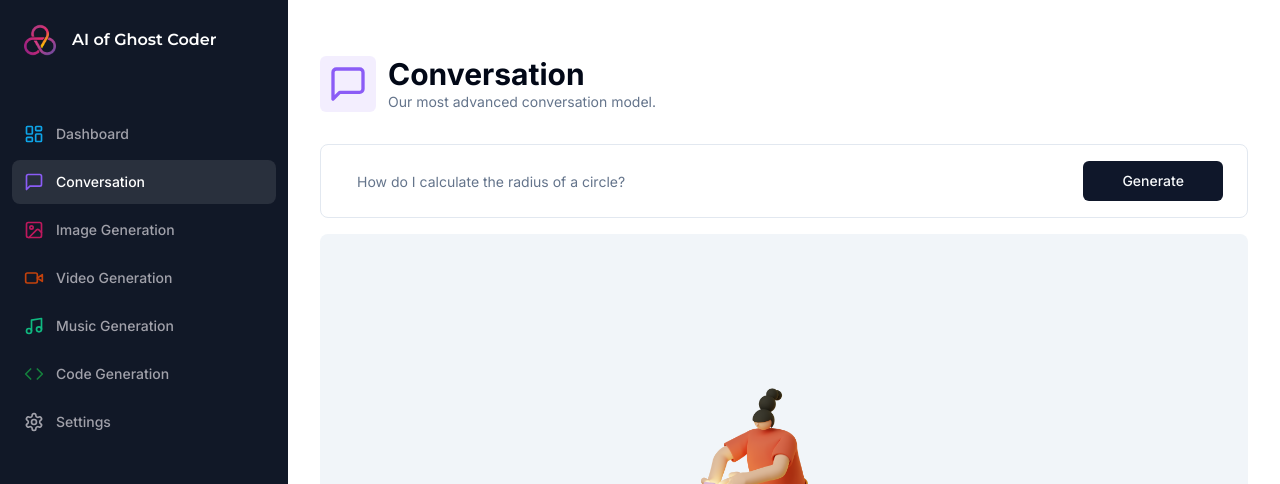
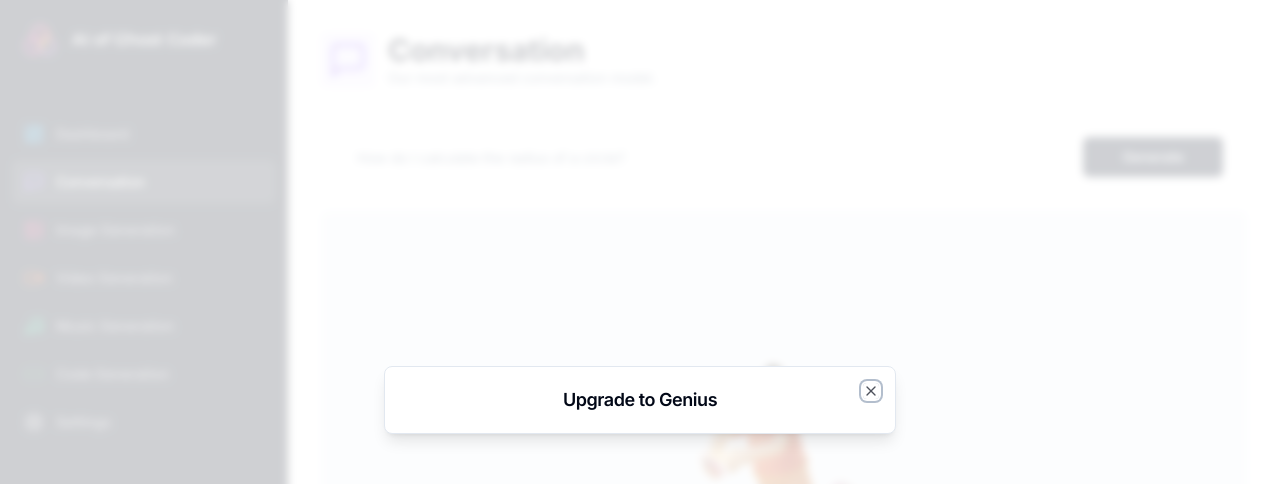
Before and after one commit to thientantran/next_saasai, a Next.js app: page /conversation in a window 1280 px wide. Shown: the top 484 px of the page. Built offline with nearby package versions, Linux system fonts and the light colour scheme; no server answers.

Commit message:
create modal using dialog and hook for this Modal by using zustand
npm i zustand
npx shadcn-ui@latest add dialog

```diff
--- a/app/(dashboard)/layout.tsx
+++ b/app/(dashboard)/layout.tsx
@@ -7,7 +7,7 @@
   const apiLimitCount = await getApiLimitCount()
   return (
     <div className='h-full relative'>
-      <div className="hidden h-full bg-gray-900 md:flex md:w-72 md:flex-col md:fixed md:inset-y-0 z-[80]">
+      <div className="hidden h-full bg-gray-900 md:flex md:w-72 md:flex-col md:fixed md:inset-y-0">
         {/* chỗ này khi kích thước màn hình lớn hơn md (768px) thì có 2 cái display: none và display flex thì flex sẽ ghi đè none của hidden, nhưng khi nhỏ hơn 768px thì cái flex mất, thì cái hidden có hiệu lực, do đó display none */}
           <Sidebar apiLimitCount={apiLimitCount} />
       </div>
--- a/components/ProModal.tsx
+++ b/components/ProModal.tsx
@@ -1,6 +1,19 @@
 'use client'
+
+import { Dialog, DialogContent, DialogHeader, DialogTitle } from "@/components/ui/dialog"
+import { useProModal } from "@/hooks/useProModal"
+
 export default function ProModal() {
+  const proModel = useProModal()
   return (
-    <div>ProModal</div>
+    <Dialog open={proModel.isOpen} onOpenChange={proModel.onClose}>
+      <DialogContent>
+        <DialogHeader>
+          <DialogTitle className="flex justify-center items-center">
+              Upgrade to Genius
+          </DialogTitle>
+        </DialogHeader>
+      </DialogContent>
+    </Dialog>
   )
 }
--- /dev/null
+++ b/components/ui/dialog.tsx
@@ -0,0 +1,123 @@
+"use client"
+
+import * as React from "react"
+import * as DialogPrimitive from "@radix-ui/react-dialog"
+import { X } from "lucide-react"
+
+import { cn } from "@/lib/utils"
+
+const Dialog = DialogPrimitive.Root
+
+const DialogTrigger = DialogPrimitive.Trigger
+
+const DialogPortal = ({
+  className,
+  ...props
+}: DialogPrimitive.DialogPortalProps) => (
+  <DialogPrimitive.Portal className={cn(className)} {...props} />
+)
+DialogPortal.displayName = DialogPrimitive.Portal.displayName
+
+const DialogOverlay = React.forwardRef<
+  React.ElementRef<typeof DialogPrimitive.Overlay>,
+  React.ComponentPropsWithoutRef<typeof DialogPrimitive.Overlay>
+>(({ className, ...props }, ref) => (
+  <DialogPrimitive.Overlay
+    ref={ref}
+    className={cn(
+      "fixed inset-0 z-50 bg-background/80 backdrop-blur-sm data-[state=open]:animate-in data-[state=closed]:animate-out data-[state=closed]:fade-out-0 data-[state=open]:fade-in-0",
+      className
+    )}
+    {...props}
+  />
+))
+DialogOverlay.displayName = DialogPrimitive.Overlay.displayName
+
+const DialogContent = React.forwardRef<
+  React.ElementRef<typeof DialogPrimitive.Content>,
+  React.ComponentPropsWithoutRef<typeof DialogPrimitive.Content>
+>(({ className, children, ...props }, ref) => (
+  <DialogPortal>
+    <DialogOverlay />
+    <DialogPrimitive.Content
+      ref={ref}
+      className={cn(
+        "fixed left-[50%] top-[50%] z-50 grid w-full max-w-lg translate-x-[-50%] translate-y-[-50%] gap-4 border bg-background p-6 shadow-lg duration-200 data-[state=open]:animate-in data-[state=closed]:animate-out data-[state=closed]:fade-out-0 data-[state=open]:fade-in-0 data-[state=closed]:zoom-out-95 data-[state=open]:zoom-in-95 data-[state=closed]:slide-out-to-left-1/2 data-[state=closed]:slide-out-to-top-[48%] data-[state=open]:slide-in-from-left-1/2 data-[state=open]:slide-in-from-top-[48%] sm:rounded-lg md:w-full",
+        className
+      )}
+      {...props}
+    >
+      {children}
+      <DialogPrimitive.Close className="absolute right-4 top-4 rounded-sm opacity-70 ring-offset-background transition-opacity hover:opacity-100 focus:outline-none focus:ring-2 focus:ring-ring focus:ring-offset-2 disabled:pointer-events-none data-[state=open]:bg-accent data-[state=open]:text-muted-foreground">
+        <X className="h-4 w-4" />
+        <span className="sr-only">Close</span>
+      </DialogPrimitive.Close>
+    </DialogPrimitive.Content>
+  </DialogPortal>
+))
+DialogContent.displayName = DialogPrimitive.Content.displayName
+
+const DialogHeader = ({
+  className,
+  ...props
+}: React.HTMLAttributes<HTMLDivElement>) => (
+  <div
+    className={cn(
+      "flex flex-col space-y-1.5 text-center sm:text-left",
+      className
+    )}
+    {...props}
+  />
+)
+DialogHeader.displayName = "DialogHeader"
+
+const DialogFooter = ({
+  className,
+  ...props
+}: React.HTMLAttributes<HTMLDivElement>) => (
+  <div
+    className={cn(
+      "flex flex-col-reverse sm:flex-row sm:justify-end sm:space-x-2",
+      className
+    )}
+    {...props}
+  />
+)
+DialogFooter.displayName = "DialogFooter"
+
+const DialogTitle = React.forwardRef<
+  React.ElementRef<typeof DialogPrimitive.Title>,
+  React.ComponentPropsWithoutRef<typeof DialogPrimitive.Title>
+>(({ className, ...props }, ref) => (
+  <DialogPrimitive.Title
+    ref={ref}
+    className={cn(
+      "text-lg font-semibold leading-none tracking-tight",
+      className
+    )}
+    {...props}
+  />
+))
+DialogTitle.displayName = DialogPrimitive.Title.displayName
+
+const DialogDescription = React.forwardRef<
+  React.ElementRef<typeof DialogPrimitive.Description>,
+  React.ComponentPropsWithoutRef<typeof DialogPrimitive.Description>
+>(({ className, ...props }, ref) => (
+  <DialogPrimitive.Description
+    ref={ref}
+    className={cn("text-sm text-muted-foreground", className)}
+    {...props}
+  />
+))
+DialogDescription.displayName = DialogPrimitive.Description.displayName
+
+export {
+  Dialog,
+  DialogTrigger,
+  DialogContent,
+  DialogHeader,
+  DialogFooter,
+  DialogTitle,
+  DialogDescription,
+}
--- /dev/null
+++ b/hooks/useProModal.tsx
@@ -0,0 +1,12 @@
+import { create } from 'zustand';
+
+interface useProModalStore {
+  isOpen: boolean;
+  onOpen: () => void;
+  onClose: () => void;
+}
+export const useProModal = create<useProModalStore>((set)=>({
+  isOpen:true,
+  onOpen : () => set({isOpen:true}),
+  onClose : () => set({isOpen:false})
+}))
--- a/package.json
+++ b/package.json
@@ -42,7 +42,8 @@
     "tailwindcss": "3.3.3",
     "tailwindcss-animate": "^1.0.6",
     "typescript": "5.1.6",
-    "zod": "^3.21.4"
+    "zod": "^3.21.4",
+    "zustand": "^4.4.0"
   },
   "devDependencies": {
     "prisma": "^5.1.1"
```
Also changed, not shown: 1 other file (tests, documents, lock files or other folders).
